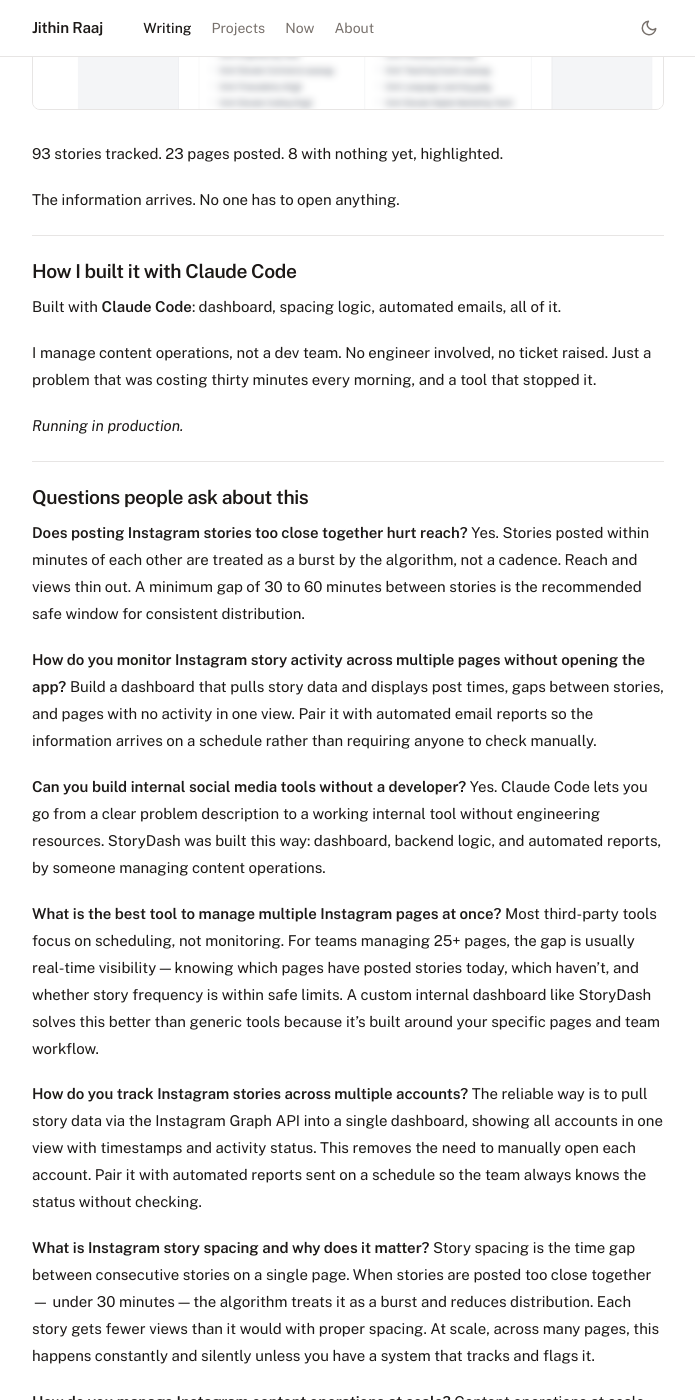
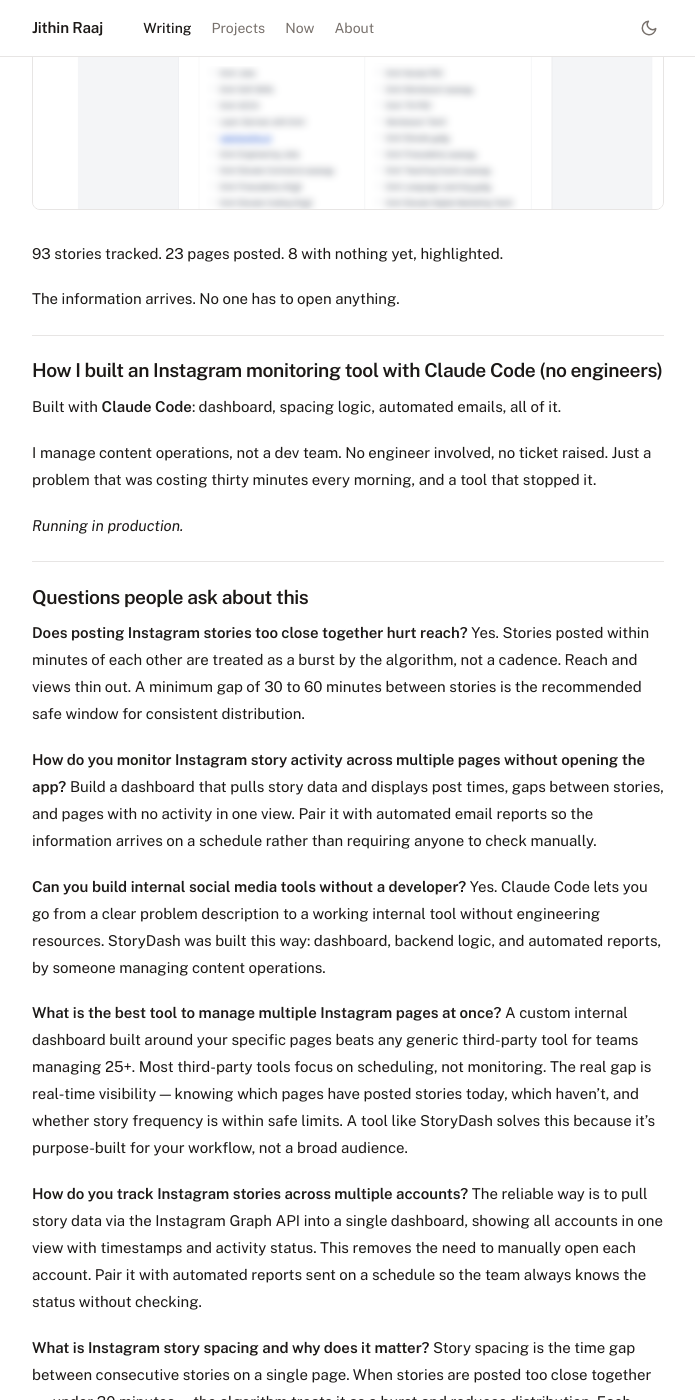
Before and after one commit to jithinrajtk/jithinrajtk.github.io, a Jekyll site: the page built from _posts/2026-04-05-storydash-monitoring-instagram-pages.md, in a window 1280 px wide and 1400 px high, scrolled down 3486 px. Shown: the whole window, without its empty margins (292-987 px from the left). Built offline with Jekyll 4.4.1, drawn with Linux system fonts in a browser that asks for light colours; nearby versions of some CDN libraries; some of the changed lines change nothing that is shown; some of the changed text lies outside the part shown.

Commit message:
Optimize StoryDash post for AEO and SEO
- Add FAQPage JSON-LD schema for answer engine optimization
- Add OG image via frontmatter (storydash-overview.png)
- Add StoryDash definition sentence for featured snippet targeting
- Strengthen H2 headings with target keywords
- Improve FAQ answer directness for "best tool" question

```diff
--- a/_posts/2026-04-05-storydash-monitoring-instagram-pages.md
+++ b/_posts/2026-04-05-storydash-monitoring-instagram-pages.md
@@ -5,6 +5,7 @@
 date: 2026-04-05
 tags: [instagram, automation, claude-code, social-media, internal-tools, content-operations, instagram-monitoring, story-tracking, multiple-pages, social-media-dashboard]
 description: "How to monitor Instagram stories across 25+ pages without opening the app — a custom dashboard with story spacing violation alerts, per-page tracking, and automated hourly email reports. Built with Claude Code without an engineering team."
+image: /assets/images/storydash-overview.png
 ---
 
 Every morning, the routine was the same.
@@ -29,7 +30,9 @@
 
 ---
 
-## So I built StoryDash
+## So I built StoryDash — an Instagram story monitoring dashboard
+
+StoryDash is an internal Instagram monitoring dashboard that tracks story activity across multiple pages in one view, flags story spacing violations in real time, and sends automated hourly email reports — all without opening the app.
 
 An internal dashboard. One screen. Every page, every story posted today, when each was last active, and whether the spacing is within the safe window.
 
@@ -39,7 +42,7 @@
 
 ---
 
-## Catching story spacing violations
+## Catching Instagram story spacing violations automatically
 
 When I added the spacing check, I expected maybe two or three pages with issues.
 
@@ -75,7 +78,7 @@
 
 ---
 
-## How I built it with Claude Code
+## How I built an Instagram monitoring tool with Claude Code (no engineers)
 
 Built with **Claude Code**: dashboard, spacing logic, automated emails, all of it.
 
@@ -97,7 +100,7 @@
 Yes. Claude Code lets you go from a clear problem description to a working internal tool without engineering resources. StoryDash was built this way: dashboard, backend logic, and automated reports, by someone managing content operations.
 
 **What is the best tool to manage multiple Instagram pages at once?**
-Most third-party tools focus on scheduling, not monitoring. For teams managing 25+ pages, the gap is usually real-time visibility — knowing which pages have posted stories today, which haven't, and whether story frequency is within safe limits. A custom internal dashboard like StoryDash solves this better than generic tools because it's built around your specific pages and team workflow.
+A custom internal dashboard built around your specific pages beats any generic third-party tool for teams managing 25+. Most third-party tools focus on scheduling, not monitoring. The real gap is real-time visibility — knowing which pages have posted stories today, which haven't, and whether story frequency is within safe limits. A tool like StoryDash solves this because it's purpose-built for your workflow, not a broad audience.
 
 **How do you track Instagram stories across multiple accounts?**
 The reliable way is to pull story data via the Instagram Graph API into a single dashboard, showing all accounts in one view with timestamps and activity status. This removes the need to manually open each account. Pair it with automated reports sent on a schedule so the team always knows the status without checking.
@@ -107,3 +110,68 @@
 
 **How do you manage Instagram content operations at scale?**
 Content operations at scale means replacing manual checks with systems that surface the right information automatically. For Instagram specifically: a monitoring dashboard that shows story activity across all pages at once, automated alerts for spacing violations, and scheduled email reports that deliver status updates without anyone needing to open a dashboard. The goal is to make the team's default state informed, not reactive.
+
+<script type="application/ld+json">
+{
+  "@context": "https://schema.org",
+  "@type": "FAQPage",
+  "mainEntity": [
+    {
+      "@type": "Question",
+      "name": "Does posting Instagram stories too close together hurt reach?",
+      "acceptedAnswer": {
+        "@type": "Answer",
+        "text": "Yes. Stories posted within minutes of each other are treated as a burst by the algorithm, not a cadence. Reach and views thin out. A minimum gap of 30 to 60 minutes between stories is the recommended safe window for consistent distribution."
+      }
+    },
+    {
+      "@type": "Question",
+      "name": "How do you monitor Instagram story activity across multiple pages without opening the app?",
+      "acceptedAnswer": {
+        "@type": "Answer",
+        "text": "Build a dashboard that pulls story data and displays post times, gaps between stories, and pages with no activity in one view. Pair it with automated email reports so the information arrives on a schedule rather than requiring anyone to check manually."
+      }
+    },
+    {
+      "@type": "Question",
+      "name": "Can you build internal social media tools without a developer?",
+      "acceptedAnswer": {
+        "@type": "Answer",
+        "text": "Yes. Claude Code lets you go from a clear problem description to a working internal tool without engineering resources. StoryDash was built this way: dashboard, backend logic, and automated reports, by someone managing content operations."
+      }
+    },
+    {
+      "@type": "Question",
+      "name": "What is the best tool to manage multiple Instagram pages at once?",
+      "acceptedAnswer": {
+        "@type": "Answer",
+        "text": "A custom internal dashboard built around your specific pages beats any generic third-party tool for teams managing 25+. Most third-party tools focus on scheduling, not monitoring. The real gap is real-time visibility — knowing which pages have posted stories today, which haven't, and whether story frequency is within safe limits."
+      }
+    },
+    {
+      "@type": "Question",
+      "name": "How do you track Instagram stories across multiple accounts?",
+      "acceptedAnswer": {
+        "@type": "Answer",
+        "text": "The reliable way is to pull story data via the Instagram Graph API into a single dashboard, showing all accounts in one view with timestamps and activity status. This removes the need to manually open each account. Pair it with automated reports sent on a schedule so the team always knows the status without checking."
+      }
+    },
+    {
+      "@type": "Question",
+      "name": "What is Instagram story spacing and why does it matter?",
+      "acceptedAnswer": {
+        "@type": "Answer",
+        "text": "Story spacing is the time gap between consecutive stories on a single page. When stories are posted too close together — under 30 minutes — the algorithm treats it as a burst and reduces distribution. Each story gets fewer views than it would with proper spacing. At scale, across many pages, this happens constantly and silently unless you have a system that tracks and flags it."
+      }
+    },
+    {
+      "@type": "Question",
+      "name": "How do you manage Instagram content operations at scale?",
+      "acceptedAnswer": {
+        "@type": "Answer",
+        "text": "Content operations at scale means replacing manual checks with systems that surface the right information automatically. For Instagram specifically: a monitoring dashboard that shows story activity across all pages at once, automated alerts for spacing violations, and scheduled email reports that deliver status updates without anyone needing to open a dashboard."
+      }
+    }
+  ]
+}
+</script>
```
